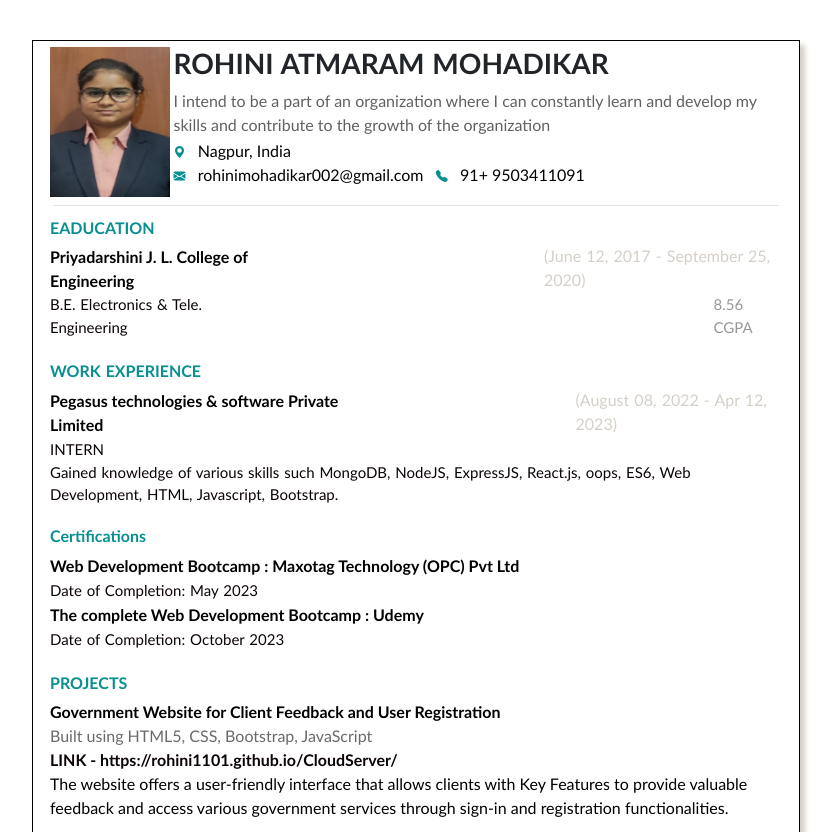
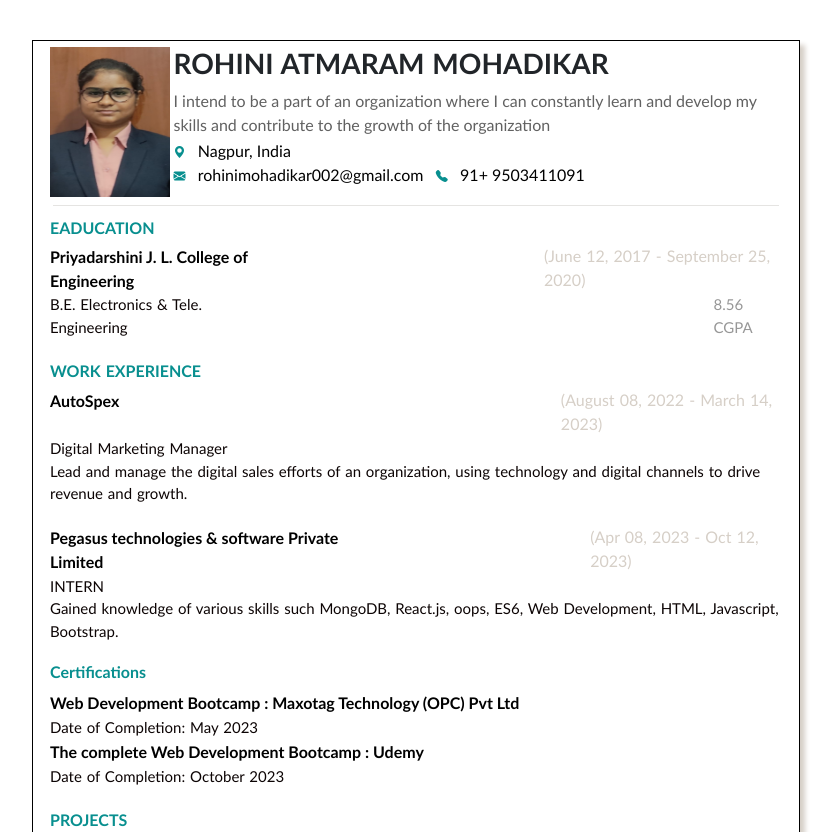
Before and after one commit to Rohini1101/biodata, a website: page index.html in a window 1280 px wide. Shown: the top 832 px of the page, without its empty margins (228-1066 px from the left). Drawn offline with nearby package versions, Linux system fonts and the light colour scheme.

Commit message:
reverify

```diff
--- a/index.html
+++ b/index.html
@@ -179,28 +179,6 @@
             </div>
         </div>
 
-        <!-- <div class="box1">
-
-            <div class="subhead">
-                <h2 class="head1">ROHINI ATMARAM MOHADIKAR</h2>
-                <p class="paragraph1">I intend to be a part of an organization where I can constantly learn and develop
-                    <br>
-                    my skills and contribute to the growth of the organization
-                </p>
-                <p class="paragraph2"><i class="fa fa-map-marker" aria-hidden="true"> </i> &nbsp Nagpur, India </p>
-                <span>
-                    <p class="paragraph3"><i class="fa fa-envelope-o" aria-hidden="true">&nbsp</i>
-                        rohinimohadikar002@gmail.com &nbsp
-                        <i class="fa fa-mobile" aria-hidden="true"> </i> 91+ 9503411091
-                    </p>
-
-                </span>
-
-
-            </div>
-
-        </div> -->
-        <!-- <br>  -->
 
         <p class="border-bottom-thin"></p>
         <div class="box2">
@@ -235,18 +213,39 @@
 
                 <div>
                     <p style=" font-weight: bolder;color: dark black; margin-top: 1px;margin-bottom: 0px;">
+                        AutoSpex</p>
+                </div>
+                &nbsp &nbsp &nbsp &nbsp &nbsp &nbsp &nbsp &nbsp &nbsp &nbsp &nbsp
+                &nbsp &nbsp &nbsp &nbsp &nbsp &nbsp &nbsp &nbsp &nbsp &nbsp &nbsp &nbsp &nbsp &nbsp &nbsp
+                &nbsp &nbsp &nbsp &nbsp &nbsp &nbsp &nbsp &nbsp &nbsp &nbsp &nbsp &nbsp &nbsp &nbsp &nbsp
+                &nbsp &nbsp &nbsp &nbsp &nbsp &nbsp &nbsp &nbsp &nbsp &nbsp
+                <div style="color:#D6CFC7">(August 08, 2022 - March 14, 2023)</div>
+            </div>
+            <div style="display:flex ; margin-top: 1px;">
+                <div style="font-size: 15px; color:#0C0404">Digital Marketing Manager</div>
+             </div>
+            <div style="font-size: 15px; color:#0C0404; margin-bottom: 20px;">
+                Lead and manage the digital sales efforts of an organization,
+                 using technology and digital channels to drive revenue and growth.
+            </div>
+
+            <div style="display: flex;">
+
+                <div>
+                    <p style=" font-weight: bolder;color: dark black; margin-top: 1px;margin-bottom: 0px;">
                         Pegasus technologies & software Private Limited</p>
                 </div>
                 &nbsp &nbsp &nbsp &nbsp &nbsp &nbsp &nbsp &nbsp &nbsp &nbsp &nbsp
                 &nbsp &nbsp &nbsp &nbsp &nbsp &nbsp &nbsp &nbsp &nbsp &nbsp &nbsp &nbsp &nbsp &nbsp &nbsp
-                <div style="color:#D6CFC7">(August 08, 2022 - Apr 12, 2023)</div>
+                <div style="color:#D6CFC7">(Apr 08, 2023 - Oct 12, 2023)</div>
+            </div>
 
-            </div>
+
             <div style="display:flex ; margin-top: 1px;">
                 <div style="font-size: 15px; color:#0C0404">INTERN</div>
              </div>
             <div style="font-size: 15px; color:#0C0404; margin-bottom: 20px;">Gained knowledge of various skills such
-                MongoDB, NodeJS, ExpressJS, React.js, oops, ES6, Web Development, HTML, Javascript,
+                MongoDB, React.js, oops, ES6, Web Development, HTML, Javascript,
                 Bootstrap.
             </div>
 
@@ -271,14 +270,6 @@
                 </div>
 
             </div>
-
-            <!-- <div style="font-size: 15px; color:#0C0404; margin-bottom: 20px;">
-                Date of Completion: October 2023
-            </div> -->
-
-
-
-
 
             <h6 style="margin-bottom:8px; color: #088F8F; font-weight: bold;">PROJECTS</h6>
 
@@ -342,11 +333,11 @@ remove unnecessary data securely with the Delete option, Control access to our d
                     <td>HTML</td>
                     <td>CSS</td>
                     <td>Bootstrap</td>
-                    <td>ExpressJS</td>
+                    <!-- <td>ExpressJS</td> -->
                     <!-- <td>MongoDB</td> -->
                 </tr>
                 <tr>
-                    <td>Node.js</td>
+                    <!-- <td>Node.js</td> -->
                     <td>Git</td>
                     <td>Oops</td>
                     <td>Javascript</td>
```
